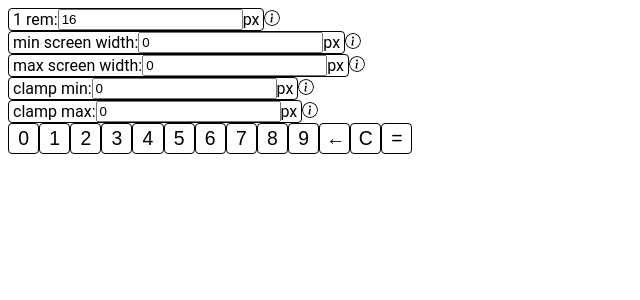
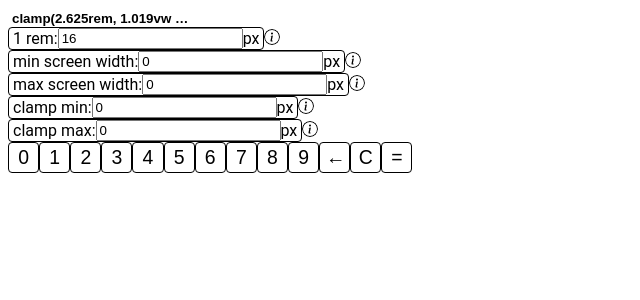
Before and after one commit to 10high/Fluid-Typography-Calculator, a React (Vite) app: page / in a window 1280 px wide. Shown: the top 300 px of the page, without its empty margins (0-640 px from the left). Built offline with nearby package versions, Linux system fonts and the light colour scheme.

Commit message:
feature: add result display field

```diff
--- a/src/App.jsx
+++ b/src/App.jsx
@@ -3,6 +3,7 @@ import "./App.css";
 import Tooltip from "./components/Tooltip/Tooltip";
 import UnitInput from "./components/UnitInput/UnitInput";
 import KeypadButton from "./components/KeypadButton/KeypadButton";
+import ResultDisplay from "./components/ResultDisplay/ResultDisplay";
 
 const keypadButtons = [
   { value: "0", key: self.crypto.randomUUID() },
@@ -67,6 +68,7 @@ const unitInputItemWrapperKey = [
 const miscKeys = {
   clearButton: self.crypto.randomUUID(),
   deleteButton: self.crypto.randomUUID(),
+  performCalculationButton: self.crypto.randomUUID(),
 };
 
 function App() {
@@ -76,6 +78,11 @@ function App() {
 
   return (
     <div>
+      <ResultDisplay
+        inputFieldObjs={inputFieldObjs}
+        performCalculation={performCalculation}
+        setPerformCalculation={setPerformCalculation}
+      />
       <div className="unitInputContainer">
         {inputFieldObjs.map((item, index) => (
           <div
@@ -122,7 +129,7 @@ function App() {
         <KeypadButton
           buttonValue="="
           setInputFieldObjs={setInputFieldObjs}
-          key={miscKeys.clearButton}
+          key={miscKeys.performCalculationButton}
           inputWithFocusId={inputWithFocusId}
           setPerformCalculation={setPerformCalculation}
         />
--- /dev/null
+++ b/src/components/ResultDisplay/ResultDisplay.jsx
@@ -0,0 +1,63 @@
+import { useEffect, useState } from "react";
+import Styles from "./styles.module.css";
+import PropTypes from "prop-types";
+
+ResultDisplay.propTypes = {
+  inputFieldObjs: PropTypes.array,
+  performCalculation: PropTypes.bool,
+  setPerformCalculation: PropTypes.func,
+};
+
+export default function ResultDisplay({
+  inputFieldObjs,
+  performCalculation,
+  setPerformCalculation,
+}) {
+  const [resultValue, setResultValue] = useState(
+    `clamp(2.625rem, 1.019vw + 2.396rem, 3.313rem)`
+  );
+
+  useEffect(
+    function () {
+      if (performCalculation) {
+        const remInput = Number(inputFieldObjs[0].inputValue);
+        const minScreen = Number(inputFieldObjs[1].inputValue);
+        const maxScreen = Number(inputFieldObjs[2].inputValue);
+        const minClamp = Number(inputFieldObjs[3].inputValue);
+        const maxClamp = Number(inputFieldObjs[4].inputValue);
+
+        const vw = (
+          (100 * (maxClamp - minClamp)) /
+          (maxScreen - minScreen)
+        ).toFixed(3);
+        const rem = (
+          (minScreen * maxClamp - maxScreen * minClamp) /
+          (minScreen - maxScreen) /
+          remInput
+        ).toFixed(3);
+
+        const result = `clamp(${parseFloat(
+          (minClamp / remInput).toFixed(3)
+        )}rem, ${parseFloat(vw)}vw + ${parseFloat(rem)}rem, ${parseFloat(
+          (maxClamp / remInput).toFixed(3)
+        )}rem)`;
+
+        setResultValue(result);
+        setPerformCalculation(false);
+      }
+    },
+    [performCalculation, inputFieldObjs, setPerformCalculation]
+  );
+
+  return (
+    <input
+      name="calculator"
+      className={Styles.calculator__output}
+      type="text"
+      readOnly={true}
+      inputMode="none"
+      value={resultValue}
+      title={`result: ${resultValue}`}
+    />
+  );
+}
--- /dev/null
+++ b/src/components/ResultDisplay/styles.module.css
@@ -0,0 +1,21 @@
+.calculator__output {
+  align-self: center;
+  flex-basis: auto;
+  flex-grow: 2;
+  padding-left: 4px;
+  border-style: none;
+  background-color: hsl(0, 0%, 100%, 0);
+  font-weight: 700;
+  text-overflow: ellipsis;
+}
+
+.calculator__output--highlighted,
+.calculator__output:focus {
+  background-color: rgb(0, 0, 238);
+  color: white;
+}
+
+.calculator__output--copied {
+  background-color: black;
+  color: white;
+}
```
Also changed, not shown: 1 other file (tests, documents, lock files or other folders).
